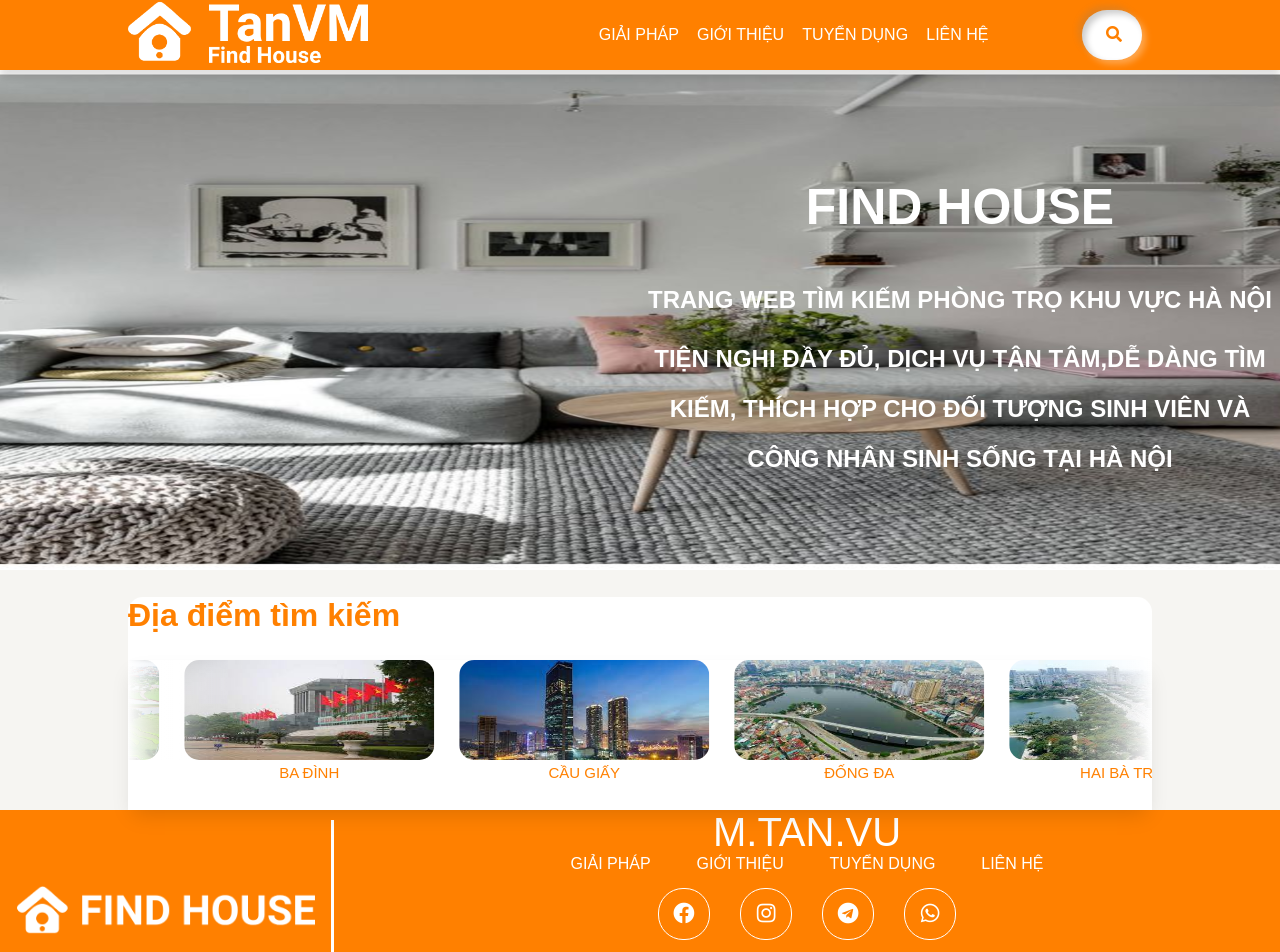
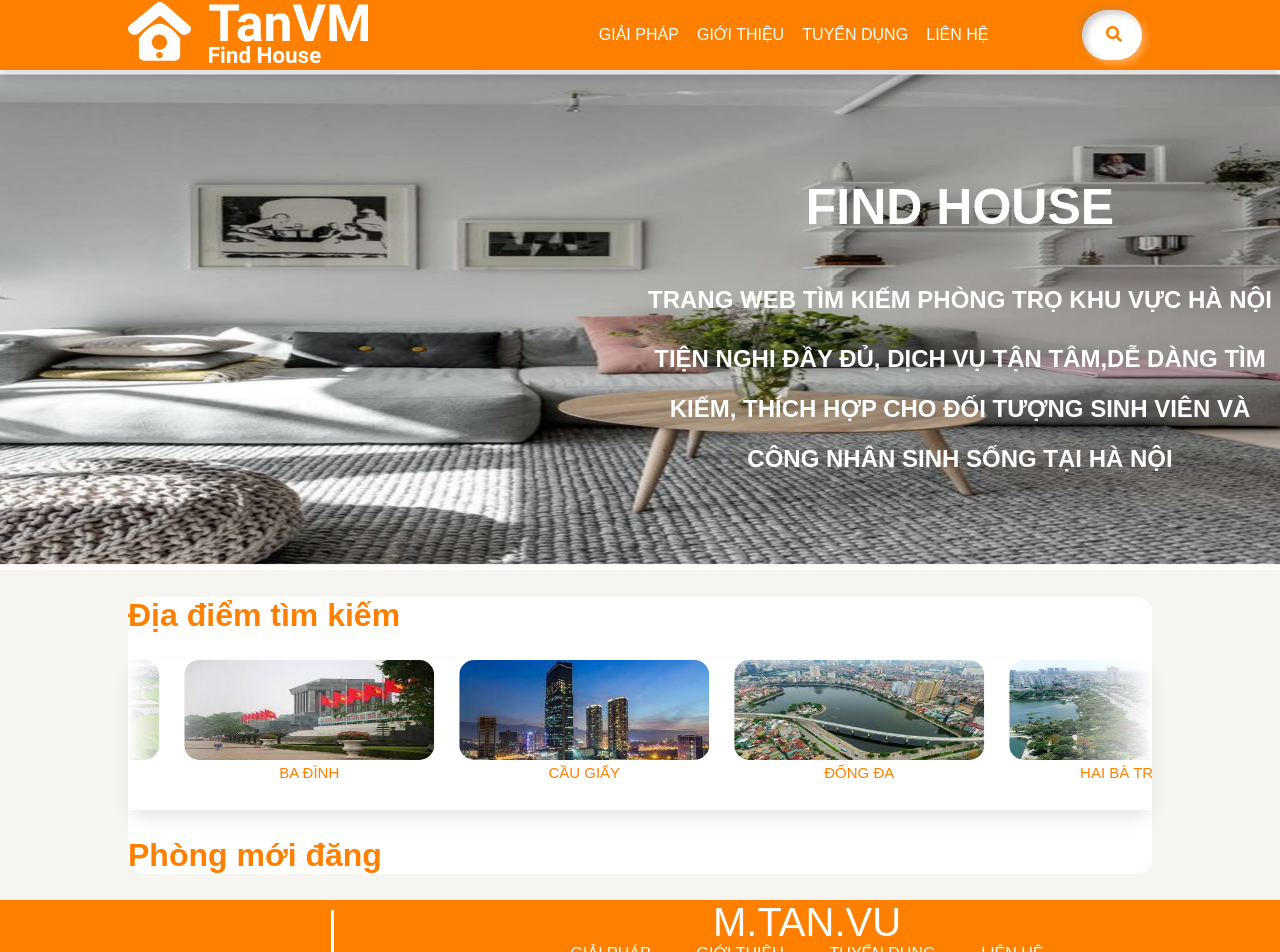
Before and after one commit to TanVM08/FindHouse, an Angular app in the folder FindHouse/: page /home in a window 1280 px wide. Shown: the top 952 px of the page. Built offline with nearby package versions, Linux system fonts and the light colour scheme.

Commit message:
TanVM commit

```diff
--- a/FindHouse/src/app/views/home-component/home-component.component.html
+++ b/FindHouse/src/app/views/home-component/home-component.component.html
@@ -70,5 +70,6 @@
         </div>
       </div>
     </div>
+    <h1 class="title">Phòng mới đăng</h1>
   </div>
 </div>
```
